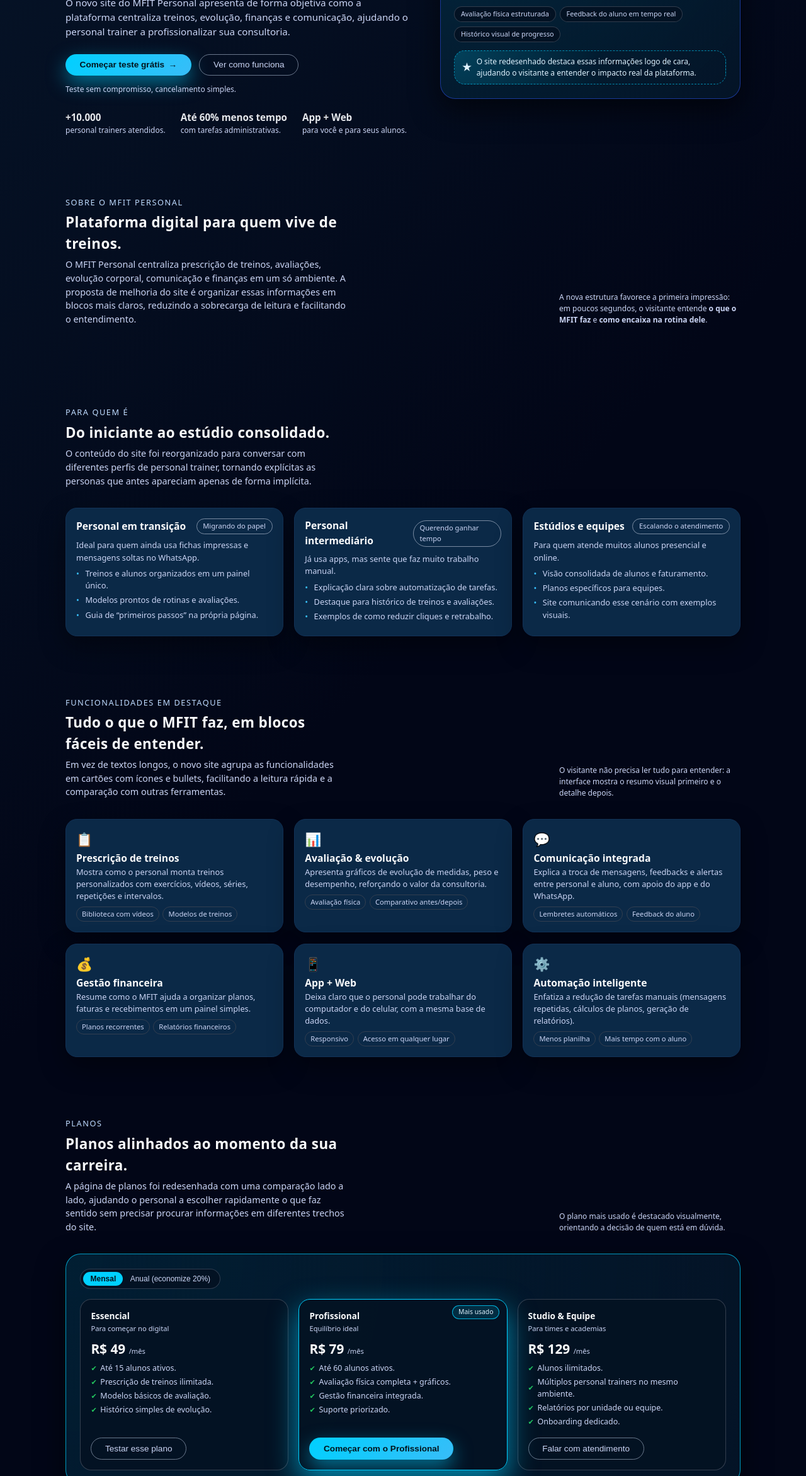
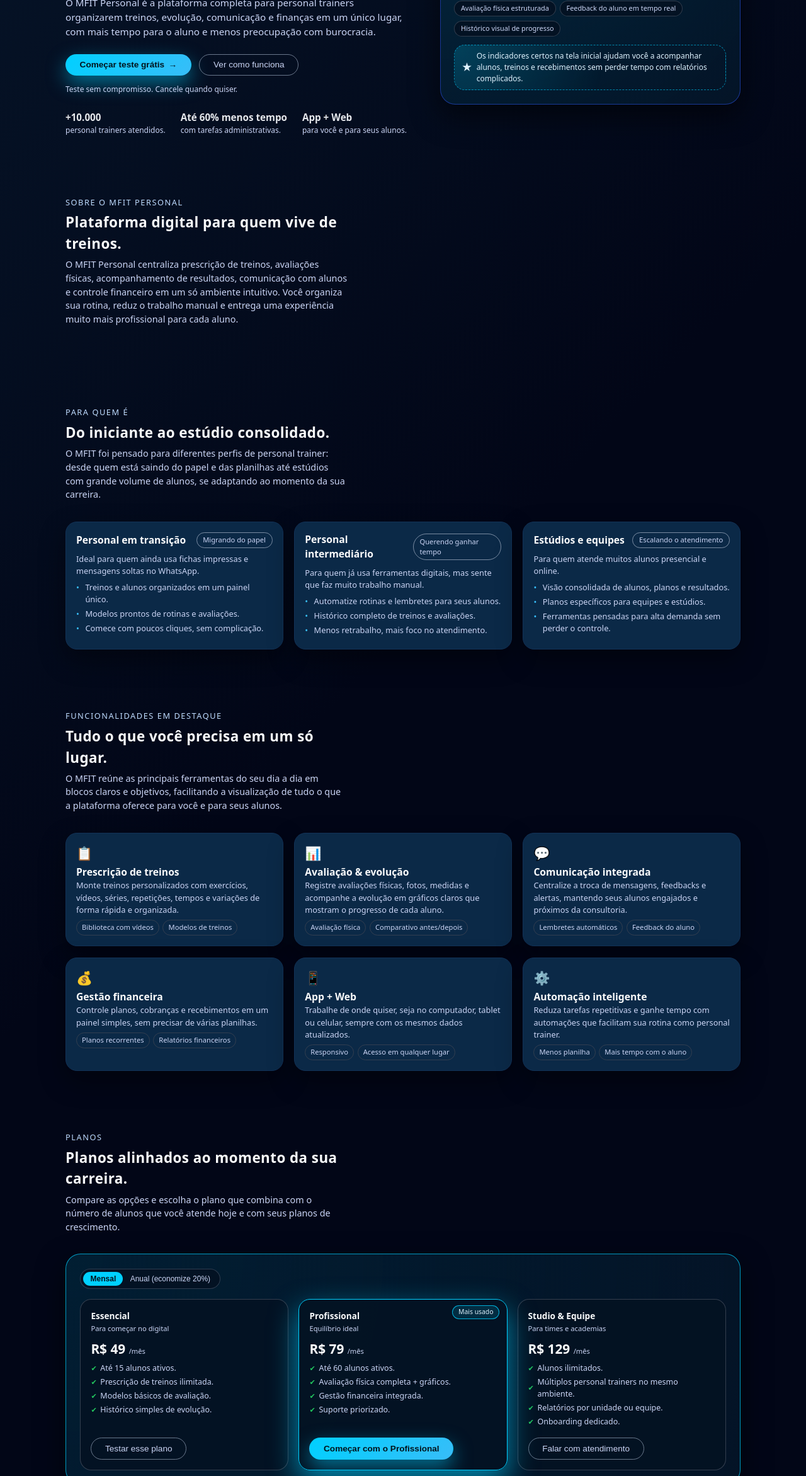
Before and after one commit to BrunoMello12/MFit-Personal, a plain HTML site: page index.html in a window 1280 px wide. Shown: the part 457-2800 px from the top of the page at 63% size. Drawn offline with Linux system fonts and the light colour scheme.

Commit message:
Update index.html

```diff
--- a/index.html
+++ b/index.html
@@ -888,16 +888,16 @@
       <div class="container hero-inner">
         <div>
           <div class="hero-tag">
-            <div class="hero-tag-pill">Nova versão Web</div>
-            <div class="hero-tag-text">Mais clara, mais focada no personal.</div>
+            <div class="hero-tag-pill">App + versão web</div>
+            <div class="hero-tag-text">Feito para o dia a dia do personal trainer.</div>
           </div>
           <h1 class="hero-title">
             Mais tempo com seus alunos,<br />
             <span>menos tempo com planilhas.</span>
           </h1>
           <p class="hero-subtitle">
-            O novo site do MFIT Personal apresenta de forma objetiva como a plataforma centraliza treinos,
-            evolução, finanças e comunicação, ajudando o personal trainer a profissionalizar sua consultoria.
+            O MFIT Personal é a plataforma completa para personal trainers organizarem treinos, evolução,
+            comunicação e finanças em um único lugar, com mais tempo para o aluno e menos preocupação com burocracia.
           </p>
 
           <div class="hero-actions">
@@ -908,7 +908,7 @@
             <button class="btn btn-outline" data-scroll="#sec-funcionalidades">
               Ver como funciona
             </button>
-            <small>Teste sem compromisso, cancelamento simples.</small>
+            <small>Teste sem compromisso. Cancele quando quiser.</small>
           </div>
 
           <div class="hero-meta">
@@ -983,8 +983,8 @@
 
           <div class="hero-highlight">
             <span>★</span>
-            O site redesenhado destaca essas informações logo de cara, ajudando o visitante a entender o impacto
-            real da plataforma.
+            Os indicadores certos na tela inicial ajudam você a acompanhar alunos, treinos e recebimentos
+            sem perder tempo com relatórios complicados.
           </div>
         </div>
       </div>
@@ -998,15 +998,12 @@
             <div class="section-kicker">Sobre o MFIT Personal</div>
             <h2 class="section-title">Plataforma digital para quem vive de treinos.</h2>
             <p class="section-subtitle">
-              O MFIT Personal centraliza prescrição de treinos, avaliações, evolução corporal, comunicação e
-              finanças em um só ambiente. A proposta de melhoria do site é organizar essas informações em blocos
-              mais claros, reduzindo a sobrecarga de leitura e facilitando o entendimento.
+              O MFIT Personal centraliza prescrição de treinos, avaliações físicas, acompanhamento de resultados,
+              comunicação com alunos e controle financeiro em um só ambiente intuitivo.
+              Você organiza sua rotina, reduz o trabalho manual e entrega uma experiência muito mais profissional
+              para cada aluno.
             </p>
           </div>
-          <p class="section-note">
-            A nova estrutura favorece a primeira impressão: em poucos segundos, o visitante entende
-            <strong>o que o MFIT faz</strong> e <strong>como encaixa na rotina dele</strong>.
-          </p>
         </div>
       </div>
     </section>
@@ -1019,8 +1016,8 @@
             <div class="section-kicker">Para quem é</div>
             <h2 class="section-title">Do iniciante ao estúdio consolidado.</h2>
             <p class="section-subtitle">
-              O conteúdo do site foi reorganizado para conversar com diferentes perfis de personal trainer,
-              tornando explícitas as personas que antes apareciam apenas de forma implícita.
+              O MFIT foi pensado para diferentes perfis de personal trainer: desde quem está saindo do papel
+              e das planilhas até estúdios com grande volume de alunos, se adaptando ao momento da sua carreira.
             </p>
           </div>
         </div>
@@ -1036,7 +1033,7 @@
               <ul class="list">
                 <li>Treinos e alunos organizados em um painel único.</li>
                 <li>Modelos prontos de rotinas e avaliações.</li>
-                <li>Guia de “primeiros passos” na própria página.</li>
+                <li>Comece com poucos cliques, sem complicação.</li>
               </ul>
             </div>
           </div>
@@ -1047,11 +1044,11 @@
               <div class="badge">Querendo ganhar tempo</div>
             </div>
             <div class="card-body">
-              Já usa apps, mas sente que faz muito trabalho manual.
+              Para quem já usa ferramentas digitais, mas sente que faz muito trabalho manual.
               <ul class="list">
-                <li>Explicação clara sobre automatização de tarefas.</li>
-                <li>Destaque para histórico de treinos e avaliações.</li>
-                <li>Exemplos de como reduzir cliques e retrabalho.</li>
+                <li>Automatize rotinas e lembretes para seus alunos.</li>
+                <li>Histórico completo de treinos e avaliações.</li>
+                <li>Menos retrabalho, mais foco no atendimento.</li>
               </ul>
             </div>
           </div>
@@ -1064,9 +1061,9 @@
             <div class="card-body">
               Para quem atende muitos alunos presencial e online.
               <ul class="list">
-                <li>Visão consolidada de alunos e faturamento.</li>
-                <li>Planos específicos para equipes.</li>
-                <li>Site comunicando esse cenário com exemplos visuais.</li>
+                <li>Visão consolidada de alunos, planos e resultados.</li>
+                <li>Planos específicos para equipes e estúdios.</li>
+                <li>Ferramentas pensadas para alta demanda sem perder o controle.</li>
               </ul>
             </div>
           </div>
@@ -1080,16 +1077,12 @@
         <div class="section-header">
           <div class="section-title-block">
             <div class="section-kicker">Funcionalidades em destaque</div>
-            <h2 class="section-title">Tudo o que o MFIT faz, em blocos fáceis de entender.</h2>
+            <h2 class="section-title">Tudo o que você precisa em um só lugar.</h2>
             <p class="section-subtitle">
-              Em vez de textos longos, o novo site agrupa as funcionalidades em cartões com ícones e bullets,
-              facilitando a leitura rápida e a comparação com outras ferramentas.
+              O MFIT reúne as principais ferramentas do seu dia a dia em blocos claros e objetivos,
+              facilitando a visualização de tudo o que a plataforma oferece para você e para seus alunos.
             </p>
           </div>
-          <p class="section-note">
-            O visitante não precisa ler tudo para entender: a interface mostra o resumo visual primeiro
-            e o detalhe depois.
-          </p>
         </div>
 
         <div class="features-grid">
@@ -1097,8 +1090,8 @@
             <div class="card-icon">📋</div>
             <div class="card-title">Prescrição de treinos</div>
             <div class="card-body">
-              Mostra como o personal monta treinos personalizados com exercícios, vídeos, séries, repetições e
-              intervalos.
+              Monte treinos personalizados com exercícios, vídeos, séries, repetições, tempos e variações
+              de forma rápida e organizada.
               <div class="chip-row">
                 <div class="chip">Biblioteca com vídeos</div>
                 <div class="chip">Modelos de treinos</div>
@@ -1110,7 +1103,8 @@
             <div class="card-icon">📊</div>
             <div class="card-title">Avaliação & evolução</div>
             <div class="card-body">
-              Apresenta gráficos de evolução de medidas, peso e desempenho, reforçando o valor da consultoria.
+              Registre avaliações físicas, fotos, medidas e acompanhe a evolução em gráficos claros
+              que mostram o progresso de cada aluno.
               <div class="chip-row">
                 <div class="chip">Avaliação física</div>
                 <div class="chip">Comparativo antes/depois</div>
@@ -1122,8 +1116,8 @@
             <div class="card-icon">💬</div>
             <div class="card-title">Comunicação integrada</div>
             <div class="card-body">
-              Explica a troca de mensagens, feedbacks e alertas entre personal e aluno, com apoio do app e do
-              WhatsApp.
+              Centralize a troca de mensagens, feedbacks e alertas, mantendo seus alunos engajados e próximos
+              da consultoria.
               <div class="chip-row">
                 <div class="chip">Lembretes automáticos</div>
                 <div class="chip">Feedback do aluno</div>
@@ -1135,7 +1129,7 @@
             <div class="card-icon">💰</div>
             <div class="card-title">Gestão financeira</div>
             <div class="card-body">
-              Resume como o MFIT ajuda a organizar planos, faturas e recebimentos em um painel simples.
+              Controle planos, cobranças e recebimentos em um painel simples, sem precisar de várias planilhas.
               <div class="chip-row">
                 <div class="chip">Planos recorrentes</div>
                 <div class="chip">Relatórios financeiros</div>
@@ -1147,7 +1141,7 @@
             <div class="card-icon">📱</div>
             <div class="card-title">App + Web</div>
             <div class="card-body">
-              Deixa claro que o personal pode trabalhar do computador e do celular, com a mesma base de dados.
+              Trabalhe de onde quiser, seja no computador, tablet ou celular, sempre com os mesmos dados atualizados.
               <div class="chip-row">
                 <div class="chip">Responsivo</div>
                 <div class="chip">Acesso em qualquer lugar</div>
@@ -1159,7 +1153,7 @@
             <div class="card-icon">⚙️</div>
             <div class="card-title">Automação inteligente</div>
             <div class="card-body">
-              Enfatiza a redução de tarefas manuais (mensagens repetidas, cálculos de planos, geração de relatórios).
+              Reduza tarefas repetitivas e ganhe tempo com automações que facilitam sua rotina como personal trainer.
               <div class="chip-row">
                 <div class="chip">Menos planilha</div>
                 <div class="chip">Mais tempo com o aluno</div>
@@ -1178,13 +1172,10 @@
             <div class="section-kicker">Planos</div>
             <h2 class="section-title">Planos alinhados ao momento da sua carreira.</h2>
             <p class="section-subtitle">
-              A página de planos foi redesenhada com uma comparação lado a lado, ajudando o personal a escolher
-              rapidamente o que faz sentido sem precisar procurar informações em diferentes trechos do site.
+              Compare as opções e escolha o plano que combina com o número de alunos que você atende hoje
+              e com seus planos de crescimento.
             </p>
           </div>
-          <p class="section-note">
-            O plano mais usado é destacado visualmente, orientando a decisão de quem está em dúvida.
-          </p>
         </div>
 
         <div class="plans-wrapper">
@@ -1267,10 +1258,10 @@
         <div class="section-header">
           <div class="section-title-block">
             <div class="section-kicker">Resultados na prática</div>
-            <h2 class="section-title">Como o novo site ajuda a comunicar melhor o MFIT.</h2>
+            <h2 class="section-title">Histórias reais de quem usa o MFIT.</h2>
             <p class="section-subtitle">
-              Além de vender a ferramenta, o redesign do site ajuda o personal a entender rapidamente o impacto do
-              MFIT no dia a dia, usando depoimentos e perguntas frequentes como apoio à decisão.
+              Veja como personal trainers usam o MFIT Personal para ganhar produtividade, organizar alunos
+              e entregar mais resultado em cada consultoria.
             </p>
           </div>
         </div>
@@ -1287,56 +1278,57 @@
               </div>
             </div>
             <p>
-              “Quando entrei no novo site, consegui entender rápido como o MFIT se encaixava na minha rotina. A
-              separação por perfis e a comparação de planos me ajudaram a decidir em poucos minutos. Depois que
-              migrei para a plataforma, parei de me perder entre fichas, mensagens e planilhas.”
+              “Depois que comecei a usar o MFIT, parei de me perder entre fichas, mensagens e planilhas.
+              Hoje eu tenho tudo organizado em um único lugar e consigo mostrar claramente a evolução
+              de cada aluno, o que aumenta muito a percepção de valor do meu trabalho.”
             </p>
           </div>
 
           <div>
             <div class="faq-item">
               <div class="faq-question">
-                <span>O que exatamente foi melhorado no site?</span>
+                <span>O MFIT é para consultoria presencial, online ou híbrida?</span>
                 <span>+</span>
               </div>
               <div class="faq-answer">
-                Organizamos o conteúdo em seções mais enxutas, tornamos explicitas as personas atendidas,
-                criamos uma área de funcionalidades em cartões e refizemos a parte de planos com comparação e
-                destaque visual para o mais usado.
+                O MFIT foi pensado para funcionar em qualquer formato de atendimento. Você pode usar a plataforma
+                com alunos presenciais, online ou em modelo híbrido, sempre com os mesmos recursos de treino,
+                avaliação, comunicação e financeiro.
               </div>
             </div>
 
             <div class="faq-item">
               <div class="faq-question">
-                <span>Por que isso é relevante em Design de Interação?</span>
+                <span>Preciso assinar um plano para testar?</span>
                 <span>+</span>
               </div>
               <div class="faq-answer">
-                Porque reduz a carga cognitiva, melhora a escaneabilidade das informações e apoia a tomada de
-                decisão. O usuário entende o sistema com menos esforço, antes mesmo de criar uma conta.
+                Você pode começar com um período de teste gratuito para conhecer a plataforma na prática.
+                Durante o teste, é possível cadastrar alunos, montar treinos e explorar os recursos principais
+                antes de decidir pelo plano ideal.
               </div>
             </div>
 
             <div class="faq-item">
               <div class="faq-question">
-                <span>O que o novo site deixa mais claro para o visitante?</span>
+                <span>Posso cancelar quando quiser?</span>
                 <span>+</span>
               </div>
               <div class="faq-answer">
-                Que o MFIT é uma plataforma pensada para personal trainers que querem organizar treinos, evolução
-                e finanças, atuando tanto no presencial quanto no online, com app e versão web.
+                Sim. A assinatura é flexível e você pode cancelar a qualquer momento, sem multa.
+                O objetivo do MFIT é ser um parceiro de longo prazo, não um contrato engessado.
               </div>
             </div>
 
             <div class="faq-item">
               <div class="faq-question">
-                <span>Como usar esse protótipo no trabalho?</span>
+                <span>O que eu preciso para começar a usar o MFIT?</span>
                 <span>+</span>
               </div>
               <div class="faq-answer">
-                Basta tirar prints das seções principais (cabeçalho, “Para quem é”, funcionalidades, planos,
-                resultados) e inserir no PDF. No texto, vocês explicam o que havia antes e justificam as decisões
-                de layout, conteúdo e navegação apresentadas aqui.
+                Basta criar sua conta, cadastrar seus primeiros alunos e começar a montar os treinos.
+                Em poucos minutos você já tem sua consultoria organizada dentro da plataforma,
+                com acesso pelo computador e pelo celular.
               </div>
             </div>
           </div>
@@ -1349,7 +1341,7 @@
   <footer>
     <div class="container footer-inner">
       <div>
-        © <span id="year"></span> MFIT Personal – Protótipo acadêmico para disciplina de Design de Interação.
+        © <span id="year"></span> MFIT Personal – Todos os direitos reservados.
       </div>
       <div class="footer-links">
         <a data-scroll="#hero">Início</a>
```
